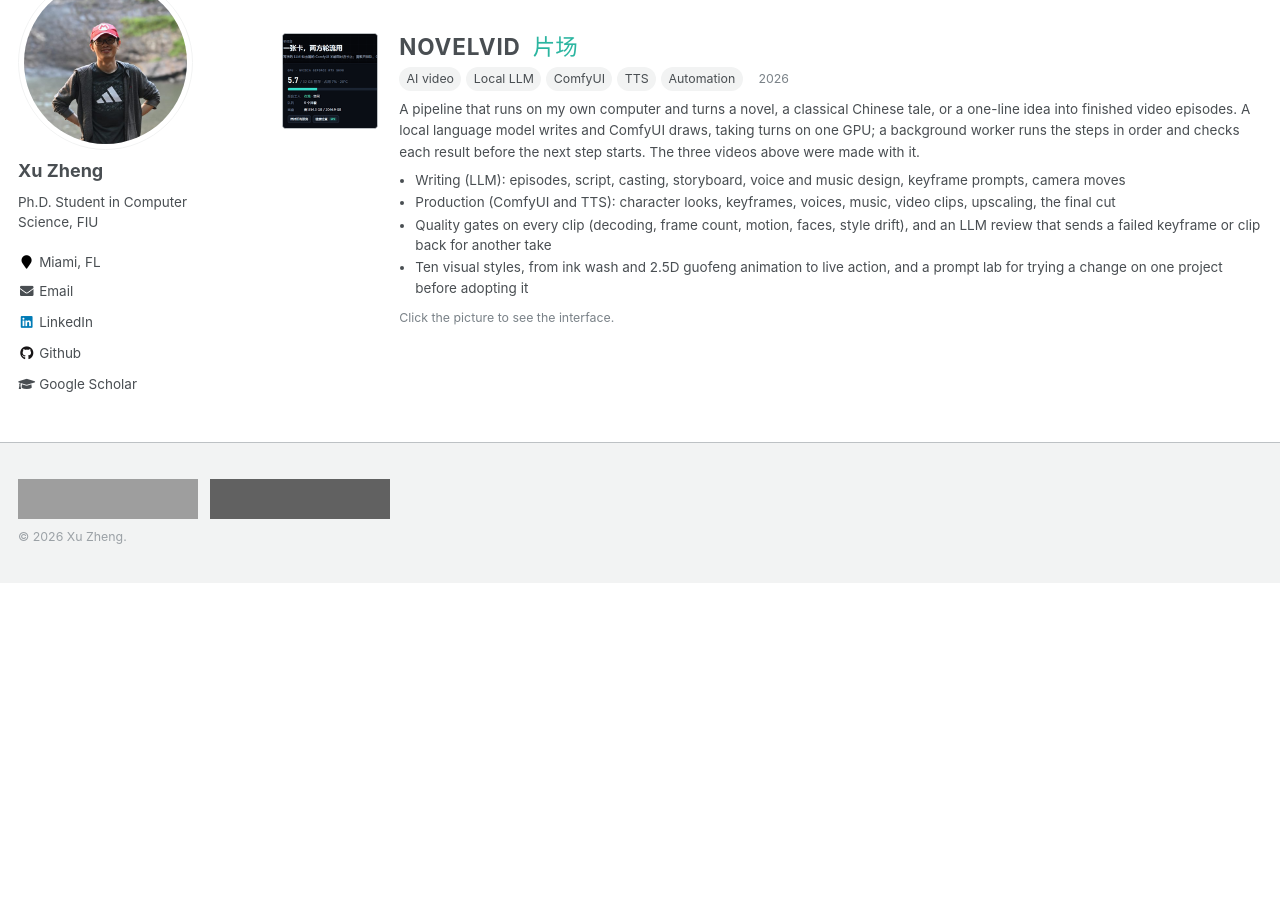
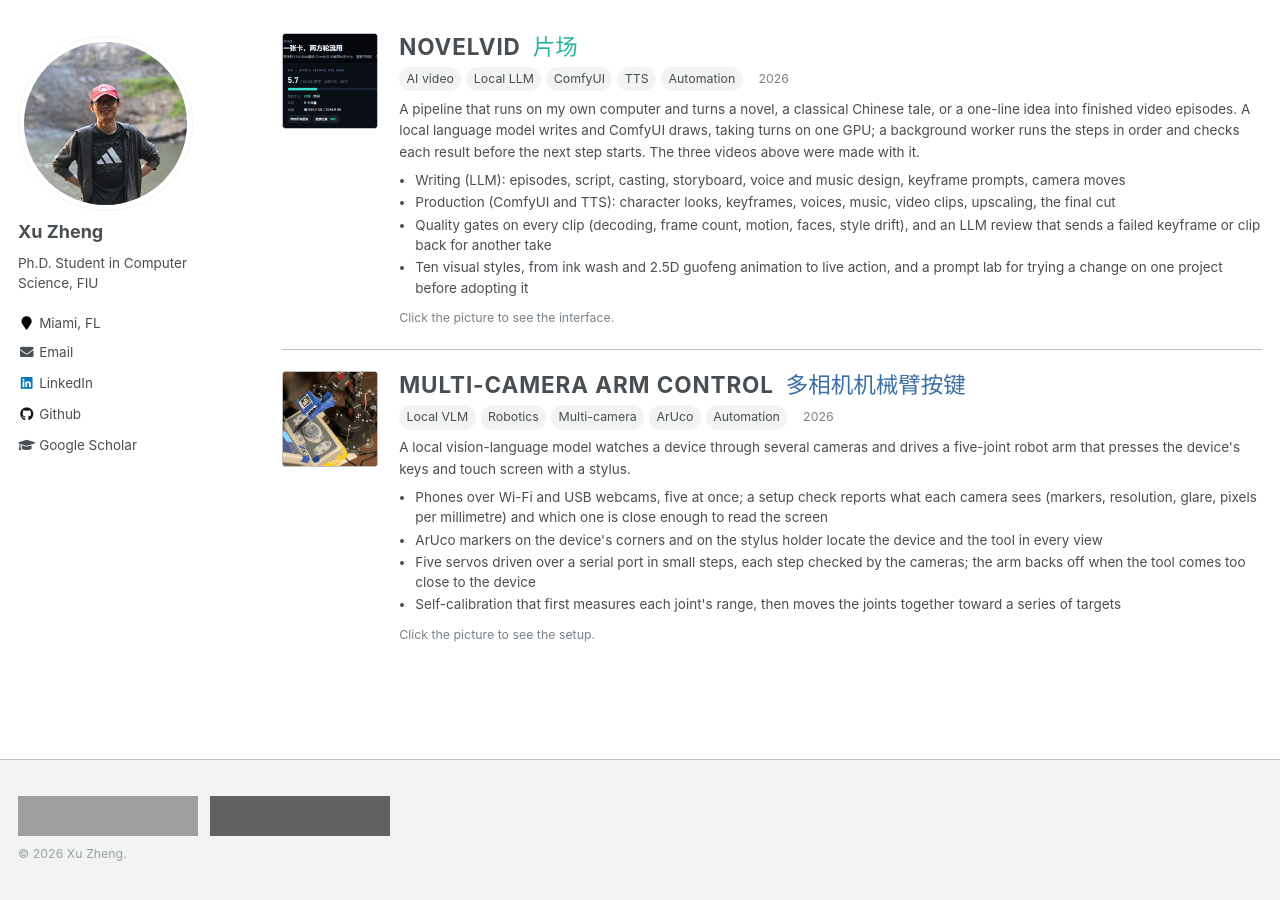
Before and after one commit to AslanDing/aslanding.github.io, a Jekyll site: the page built from _pages/others.html, in a window 1280 px wide and 900 px high, scrolled down 2005 px, cut to the strip 0-900 px from the top of the window. Built offline with Jekyll 4.4.1, drawn with Linux system fonts in a browser that asks for light colours; before the commit the page ends 2588 px from its top, so only the background shows below that; grey boxes are pictures that could not be loaded.

Commit message:
Others page: the multi-camera robot arm workflow
A local VLM that watches a device through several cameras and drives a five-joint arm to
press its keys. The five pictures are scaled onto one 1080x720 canvas for the lightbox GIF;
the icon GIF zooms into the arm, the stylus on the screen, and the camera check.

Co-Authored-By: Claude Opus 5.5 <noreply@anthropic.com>

```diff
--- a/_data/others.yml
+++ b/_data/others.yml
@@ -144,3 +144,21 @@
         - Ten visual styles, from ink wash and 2.5D guofeng animation to live action, and a prompt lab for trying a change on one project before adopting it
       note: >-
         Click the picture to see the interface.
+
+    - title: MULTI-CAMERA ARM CONTROL
+      subtitle: 多相机机械臂按键
+      accent: "#3a6ea5"
+      icon: /images/others/workflow-arm-icon.gif
+      preview: /images/others/workflow-arm.gif
+      year: 2026
+      tags: [Local VLM, Robotics, Multi-camera, ArUco, Automation]
+      blurb: >-
+        A local vision-language model watches a device through several cameras and drives a five-joint robot arm
+        that presses the device's keys and touch screen with a stylus.
+      facts:
+        - Phones over Wi-Fi and USB webcams, five at once; a setup check reports what each camera sees (markers, resolution, glare, pixels per millimetre) and which one is close enough to read the screen
+        - ArUco markers on the device's corners and on the stylus holder locate the device and the tool in every view
+        - Five servos driven over a serial port in small steps, each step checked by the cameras; the arm backs off when the tool comes too close to the device
+        - Self-calibration that first measures each joint's range, then moves the joints together toward a series of targets
+      note: >-
+        Click the picture to see the setup.
```
Also changed, not shown: images/others/workflow-arm-icon.gif (added), 1 other file.
